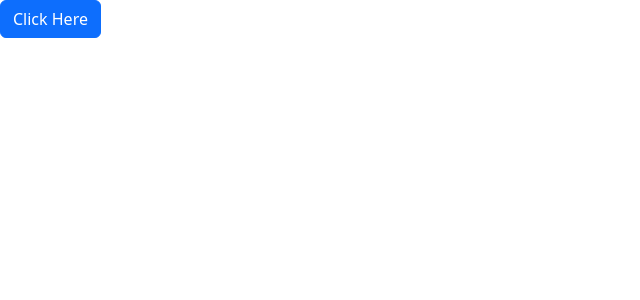
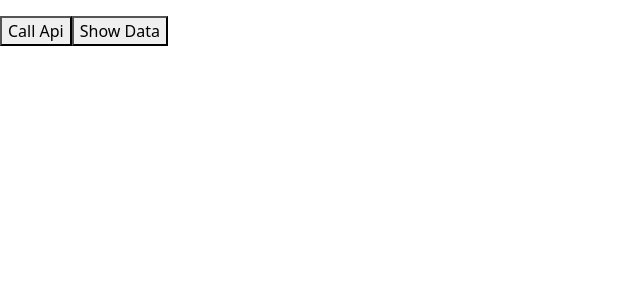
Before and after one commit to tarekhossen71/React, a React (Vite) app: page / in a window 1280 px wide. Shown: the top 300 px of the page, without its empty margins (0-640 px from the left). Built offline with nearby package versions, Linux system fonts and the light colour scheme.

Commit message:
havi compitation useRef

```diff
--- a/src/App.jsx
+++ b/src/App.jsx
@@ -3,6 +3,7 @@
 import ContactForm from "./components/contactForm";
 import Footer from './components/Footer';
 import UseRef from './components/UseRef';
+import Product from './components/Product';
 
 
 const App = () => {
@@ -23,7 +24,9 @@
       <ContactForm/> */}
       {/* <Footer/> */}
 
-      <UseRef/>
+      {/* <UseRef/> */}
+
+      <Product/>
     </div>
   );
 };
--- /dev/null
+++ b/src/components/Product.jsx
@@ -0,0 +1,24 @@
+import React , { useRef } from 'react';
+
+const Product = () => {
+    const APIData = useRef(null)
+    const myPTag = useRef()
+
+    const fetchData = async () => {
+        const response = await fetch('https://dummyjson.com/products')
+        APIData.current = await response.json();
+    }
+
+    const showData = () => {
+        myPTag.current.innerText = JSON.stringify(APIData.current)
+    }
+    return (
+        <div>
+            <p ref={myPTag}></p>
+            <button onClick={fetchData}>Call Api</button>
+            <button onClick={showData}>Show Data</button>
+        </div>
+    );
+};
+
+export default Product;
```
